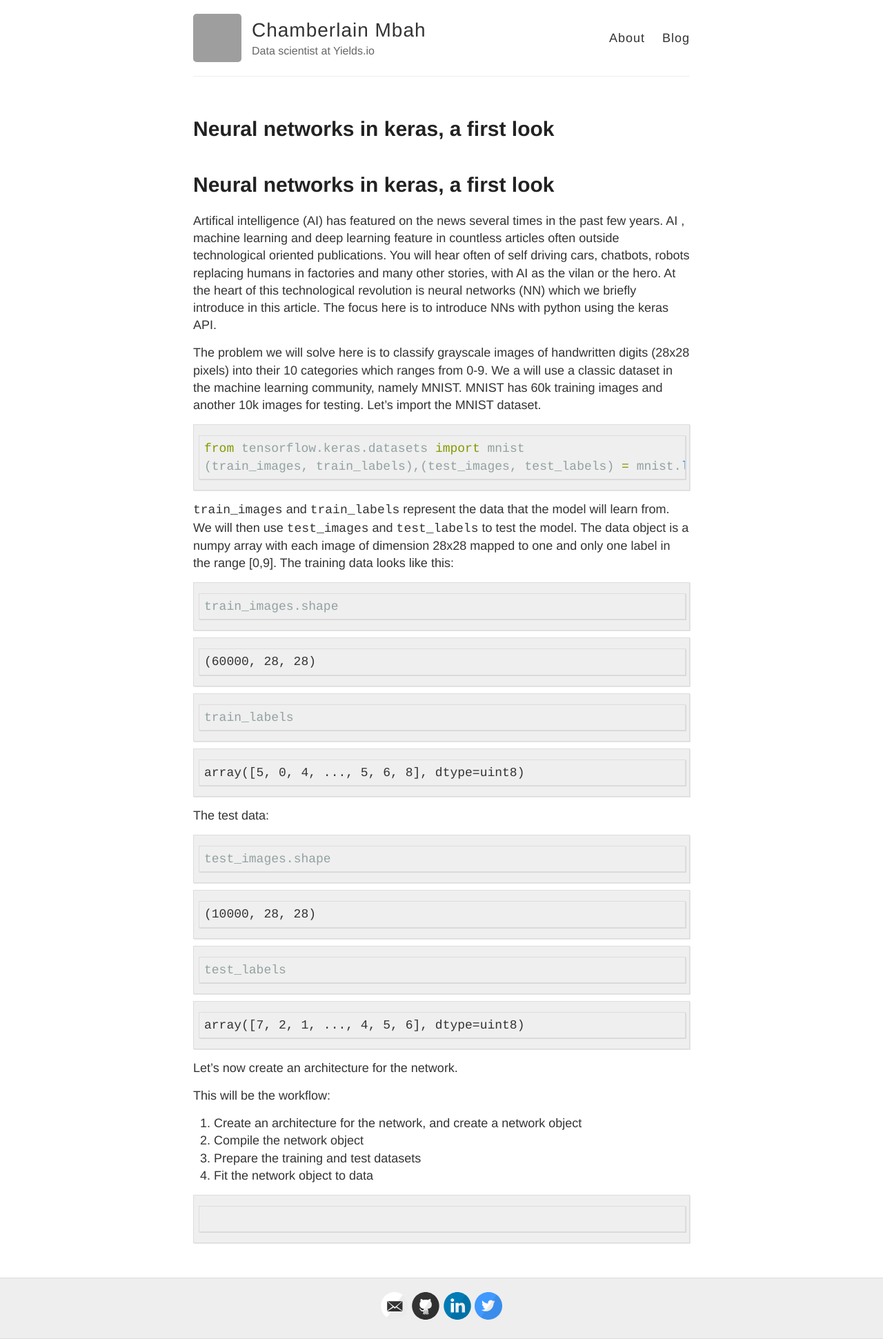
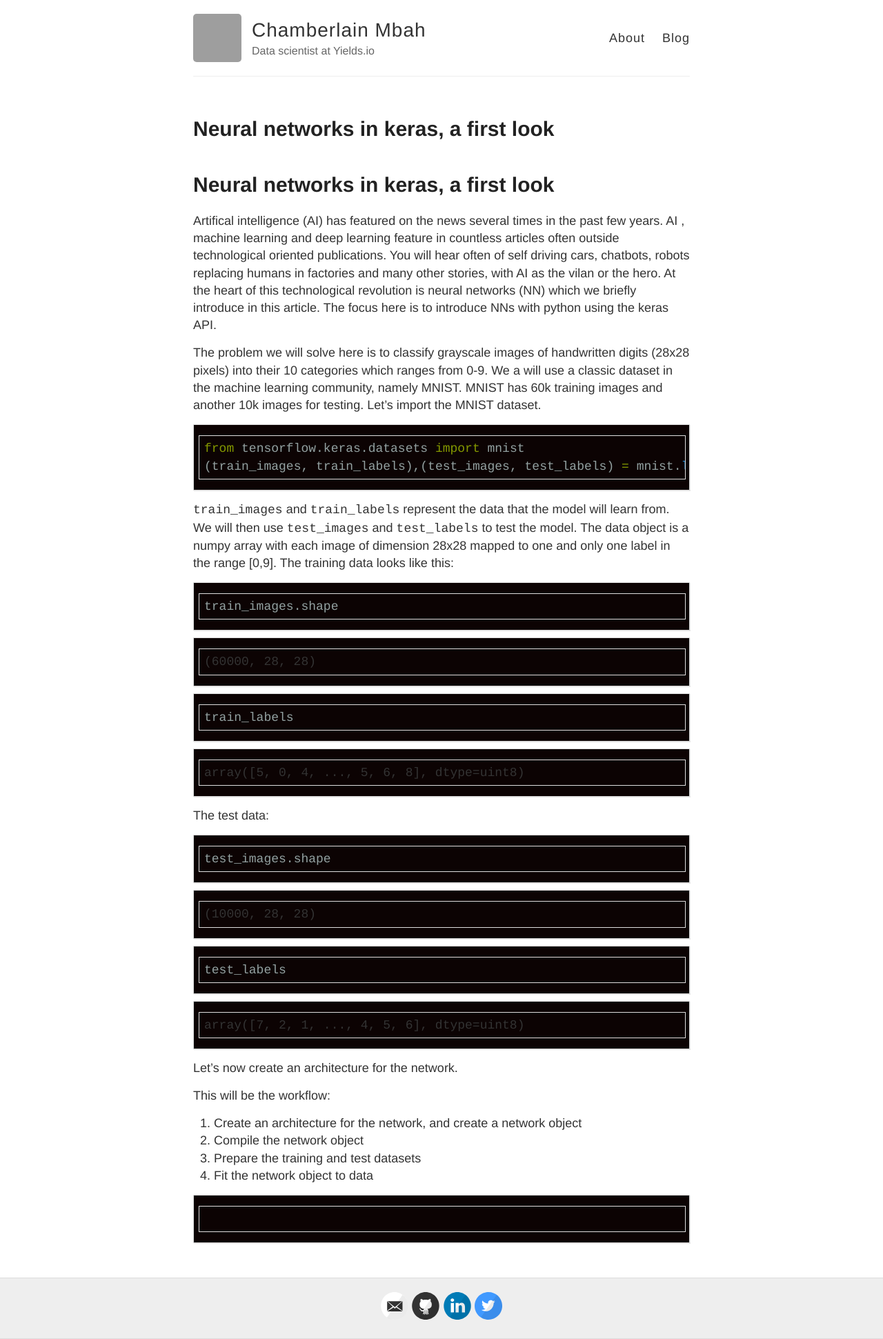
Before and after one commit to chambox/chambox.github.io, a Jekyll site: the page built from intro_NN.md, in a window 1280 px wide. Shown: the whole page at 69% size. Built offline with Jekyll 4.4.1, drawn with Linux system fonts in a browser that asks for light colours; our own code applies the rules of GitHub Pages for plain Markdown files; grey boxes are pictures that could not be loaded.

Commit message:
theme change

```diff
--- a/_sass/_highlights.scss
+++ b/_sass/_highlights.scss
@@ -1,6 +1,6 @@
 
 .highlight {
-  background-color: #efefef;
+  background-color: #0c0303;
   padding: 5px 5px 5px 7px;
   border: 1px solid #ddd;
   -moz-box-shadow: 1px 1px rgba(0,0,0,0.1);
```
